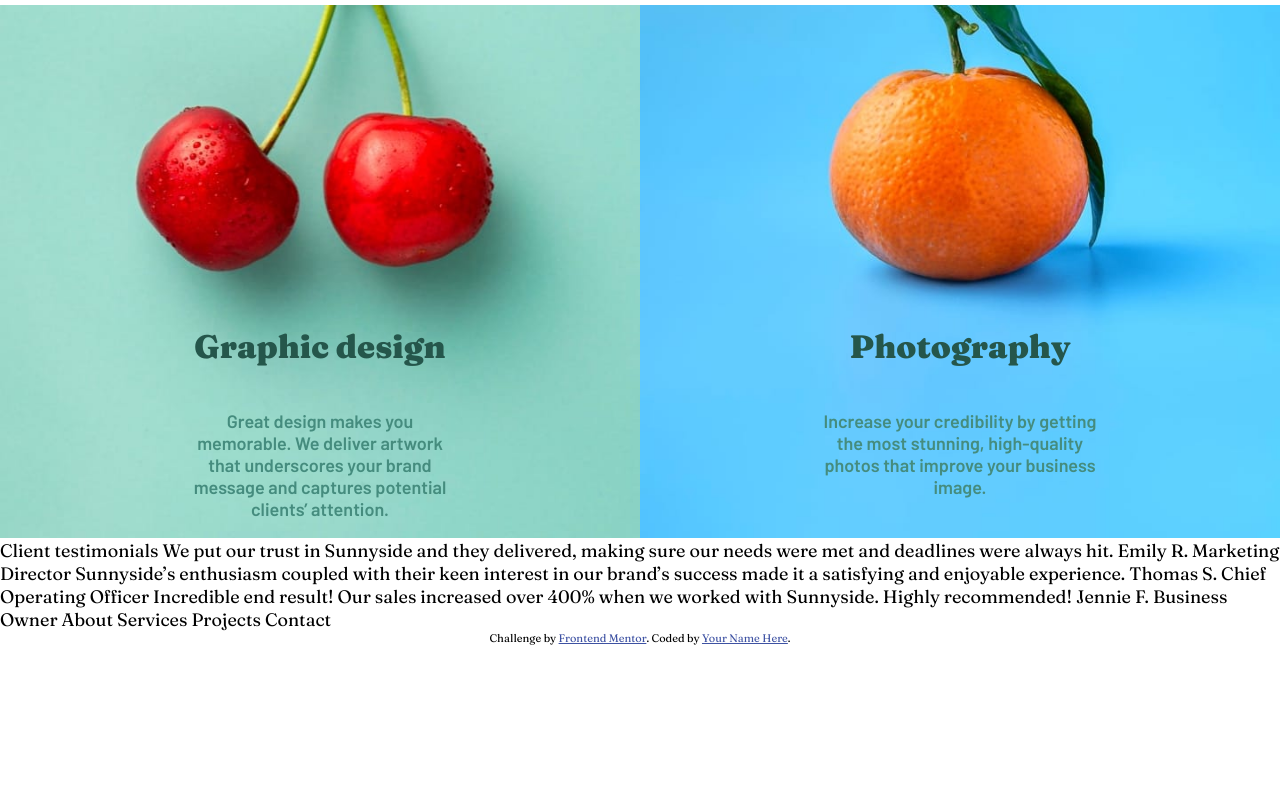
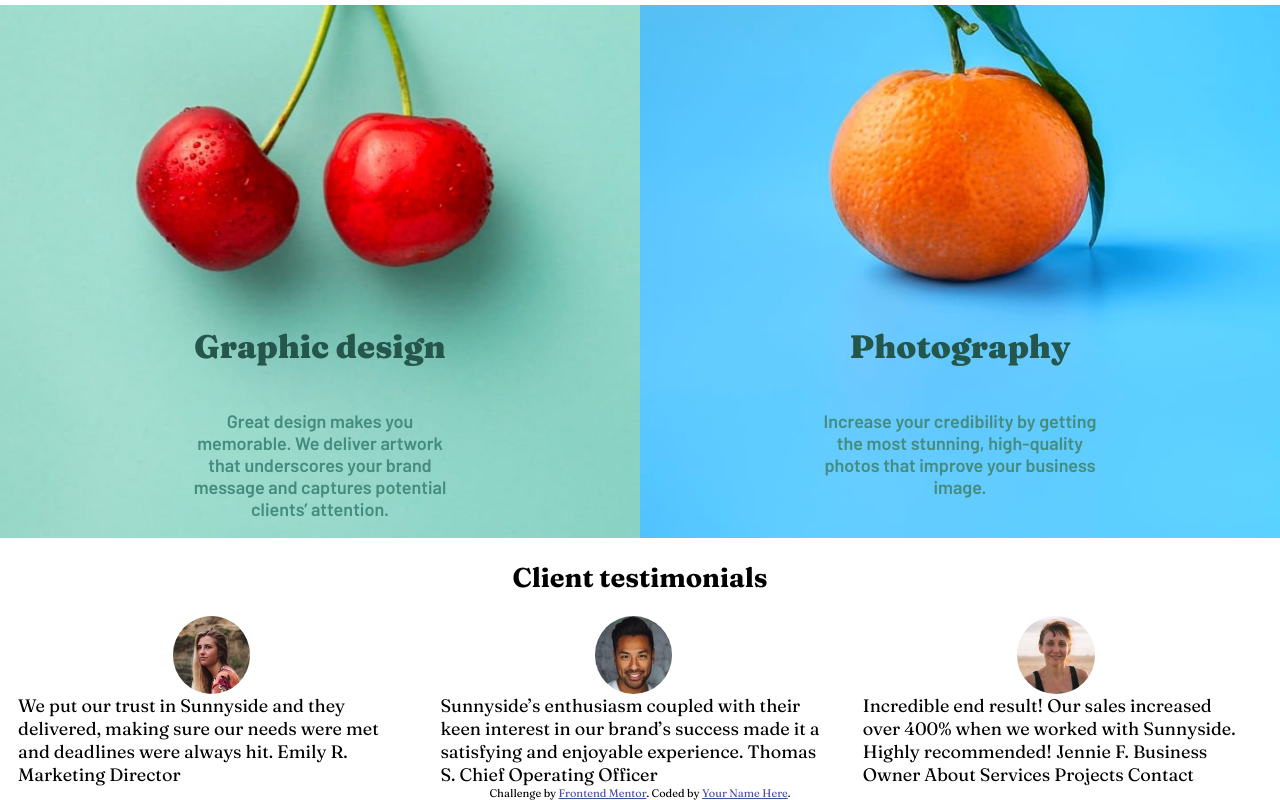
Before and after one commit to Olkens/FEM-sunnyside, a website: page src/index.html in a window 1280 px wide. Shown: the part 2100-2900 px from the top of the page. Before the commit the page ends 2745 px from the top, so only its background shows below. Drawn offline with Linux system fonts and the light colour scheme.

Commit message:
started working on testimonials, added html section and initial styles

```diff
--- a/src/index.html
+++ b/src/index.html
@@ -48,9 +48,13 @@
         </div>
         <section class="header-section">
           <h1>We are creatives</h1>
-            <img src="../images/icon-arrow-down.svg" alt="" srcset="" class="header_arrow" />
+          <img
+            src="../images/icon-arrow-down.svg"
+            alt=""
+            srcset=""
+            class="header_arrow"
+          />
         </section>
-        </div>
       </header>
       <div class="sections-container">
         <section class="first-section all-sections">
@@ -95,14 +99,29 @@
           </div>
         </section>
       </div>
-      Client testimonials We put our trust in Sunnyside and they delivered,
-      making sure our needs were met and deadlines were always hit. Emily R.
-      Marketing Director Sunnyside’s enthusiasm coupled with their keen interest
-      in our brand’s success made it a satisfying and enjoyable experience.
-      Thomas S. Chief Operating Officer Incredible end result! Our sales
-      increased over 400% when we worked with Sunnyside. Highly recommended!
-      Jennie F. Business Owner About Services Projects Contact
-
+      <section class="testimonials_section">
+        <h2>Client testimonials</h2>
+        <div class="testimonials">
+          <div class="testimonial">
+            <img src="../images/image-emily.jpg" alt="">
+            We put our trust in Sunnyside and they delivered, making sure our
+            needs were met and deadlines were always hit. Emily R. Marketing
+            Director
+          </div>
+          <div class="testimonial">
+            <img src="../images/image-thomas.jpg" alt="">
+            Sunnyside’s enthusiasm coupled with their keen interest in our
+            brand’s success made it a satisfying and enjoyable experience.
+            Thomas S. Chief Operating Officer
+          </div>
+          <div class="testimonial">
+            <img src="../images/image-jennie.jpg" alt="">
+            Incredible end result! Our sales increased over 400% when we worked
+            with Sunnyside. Highly recommended! Jennie F. Business Owner About
+            Services Projects Contact
+          </div>
+        </div>
+      </section>
       <div class="attribution">
         Challenge by
         <a href="https://www.frontendmentor.io?ref=challenge" target="_blank"
--- a/src/scss/main.scss
+++ b/src/scss/main.scss
@@ -187,3 +187,26 @@ header {
     }
   }
 }
+
+.testimonials_section {
+  display: flex;
+  flex-direction: column;
+  align-items: center;
+  .testimonials {
+    display: flex;
+    align-items: space-between;
+    .testimonial {
+      display: flex;
+      flex-direction: column;
+      align-items: center;
+      width: 33%;
+      padding: 0 1rem;
+      img{
+        width: 20%;
+        height: auto;
+        border-radius:50%;
+      }
+
+    }
+  }
+}
```
Also changed, not shown: public/css/main.css, 1 other file. Lines whose indentation alone changed are shown as unchanged.
